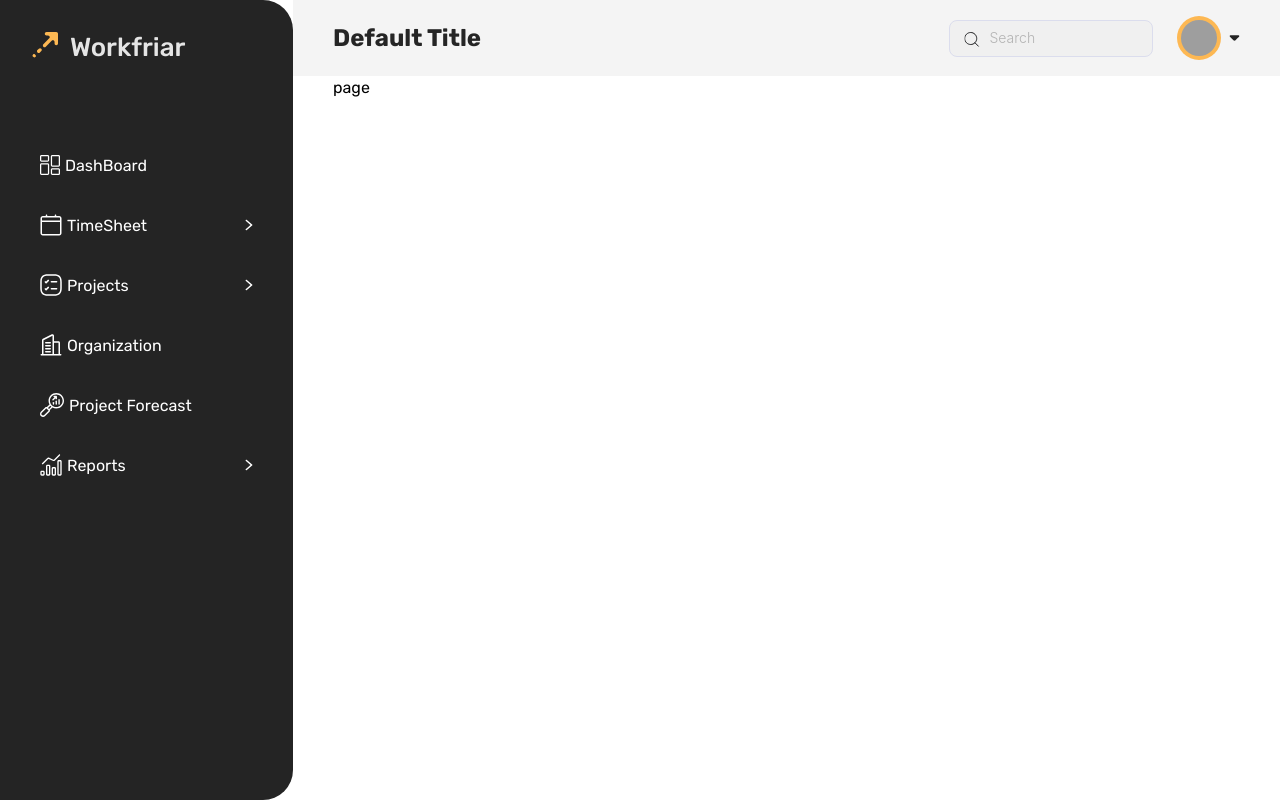
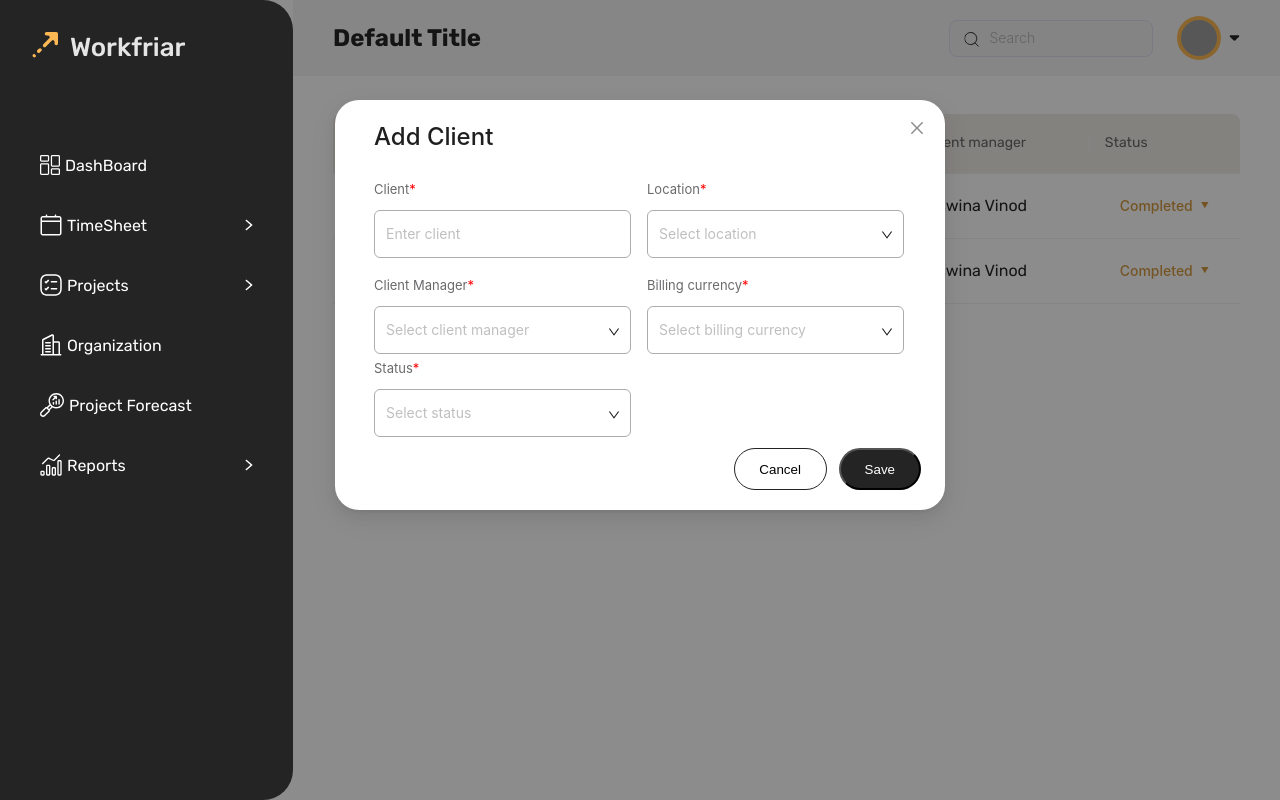
Before and after one commit to karthikkrishnakumar/workfriar_admin_frontend, a Next.js app: page /projects/client in a window 1280 px wide. Built offline with nearby package versions, Linux system fonts and the light colour scheme; grey boxes are pictures that could not be loaded.

Commit message:
projects - client sub-module

```diff
--- a/src/app/(home)/projects/client/page.tsx
+++ b/src/app/(home)/projects/client/page.tsx
@@ -1,6 +1,5 @@
+import ClientView from "@/module/projects/client/views/page";
 
-export default function page () {
-    return (
-      <div>page</div>
-    )
-  }
+export default function page() {
+  return <ClientView />;
+}
--- /dev/null
+++ b/src/module/projects/client/components/add-client-modal/add-client-modal.tsx
@@ -0,0 +1,91 @@
+"use client";
+import React from "react";
+import ModalFormComponent from "@/themes/components/modal-form/modal-form";
+
+interface AddClientModalProps {
+  isAddModalOpen: boolean;
+  onClose?: () => void;
+  onSave: (values: Record<string, any>) => void;
+}
+
+const AddClientModal: React.FC<AddClientModalProps> = ({
+  isAddModalOpen,
+  onClose,
+  onSave,
+}) => {
+  return (
+    <ModalFormComponent
+      isVisible={isAddModalOpen}
+      onClose={onClose}
+      title={"Add Client"}
+      primaryButtonLabel={"Save"}
+      secondaryButtonLabel={"Cancel"}
+      onPrimaryClick={onSave}
+      formRows={[
+        {
+          fields: [
+            {
+              name: "client_name",
+              label: "Client",
+              type: "text",
+              required: true,
+              placeholder: "Enter client",
+            },
+            {
+              name: "location",
+              label: "Location",
+              type: "select",
+              options: [
+                { label: "India", value: "india" },
+                { label: "Dubai", value: "dubai" },
+                { label: "UK", value: "uk" },
+              ],
+              required: true,
+              placeholder: "Select location",
+            },
+          ],
+        },
+        {
+          fields: [
+            {
+              name: "client_manager",
+              label: "Client Manager",
+              type: "select",
+              options: [{ label: "Aswina Vinod", value: "aswina_vinod" }],
+              required: true,
+              placeholder: "Select client manager",
+            },
+            {
+              name: "billing_currency",
+              label: "Billing currency",
+              type: "select",
+              options: [{ label: "Dirham", value: "dirham" }],
+              required: true,
+              placeholder: "Select billing currency",
+            },
+          ],
+        },
+        {
+          fields: [
+            {
+              name: "status",
+              label: "Status",
+              type: "select",
+              options: [
+                { label: "Not started", value: "Not_started" },
+                { label: "In progress", value: "In_progress" },
+                { label: "On hold", value: "On_hold" },
+                { label: "Cancelled", value: "Cancelled" },
+                { label: "Completed", value: "Completed" },
+              ],
+              required: true,
+              placeholder: "Select status",
+            },
+          ],
+        },
+      ]}
+    />
+  );
+};
+
+export default AddClientModal;
--- /dev/null
+++ b/src/module/projects/client/components/client/client.module.scss
@@ -0,0 +1,58 @@
+.tableWrapper {
+    width: 100%;
+    margin-top: 36px;
+}
+
+.table :global {
+    .ant-table-thead {
+        border-radius: 8px;
+
+        & .ant-table-cell {
+            background: var(--secondary-golden-color-light) !important;
+            justify-content: space-between;
+            height: 60px;
+            font-family: var(--font-rubik);
+            font-size: var(--default-font-size);
+            font-weight: var(--default-font-weight);
+            line-height: 16.59px;
+            text-align: left;
+            color: var(--Text-text_grey_1, #686869);
+
+        }
+    }
+
+
+
+    .ant-table-tbody {
+        border-radius: 12px;
+
+        &>tr {
+            &:last-child {
+                border-radius: 12px;
+            }
+        }
+
+        & .ant-table-cell {
+            justify-content: space-between;
+            font-family: var(--font-rubik);
+            font-size: var(--heading-3-size);
+            font-weight: var(--default-font-weight);
+            line-height: 22.4px;
+            text-align: left;
+            color: var(--Text, #252525);
+            margin: 4px 0;
+
+
+            & .ant-btn {
+                color: #666666;
+                font-size: var(--default-font-size);
+                border: none;
+                text-transform: capitalize;
+                font-weight: var(--sub-heading-font-weight);
+                line-height: 19.6px;
+                color: var(--primary-golden-color-dark);
+            }
+
+        }
+    }
+}
--- /dev/null
+++ b/src/module/projects/client/components/client/client.tsx
@@ -0,0 +1,151 @@
+"use client";
+import React, { useState } from "react";
+import { Table, Button, Dropdown } from "antd";
+import type { MenuProps } from "antd";
+import styles from "./client.module.scss";
+import AddClientModal from "../add-client-modal/add-client-modal";
+
+/**
+ * Interface representing the client data structure.
+ * @interface ClientData
+ */
+interface ClientData {
+  key: string;
+  client_name: string;
+  location: string;
+  client_manager: string;
+  billing_currency: string;
+  status: "completed" | "in_progress" | "on_hold" | "cancelled" | "not_started";
+}
+
+const Client: React.FC = () => {
+  const data: ClientData[] = [
+    {
+      key: "1",
+      client_name: "Techfriar Technologies",
+      location: "India",
+      client_manager: "Aswina Vinod",
+      billing_currency: "",
+      status: "completed",
+    },
+    {
+      key: "2",
+      client_name: "Techfriar Technologies",
+      location: "Dubai",
+      client_manager: "Aswina Vinod",
+      billing_currency: "Dirham",
+      status: "completed",
+    },
+  ];
+
+  const [isAddModalOpen, setIsAddModalOpen] = useState(true);
+  const [clientData, setClientData] = useState<ClientData[]>(data);
+
+  /**
+   * Handles the form submission from the AddClientModal
+   * @param {Record<string, any>} values - The values for the new client
+   */
+  const handleAddClientSubmit = (values: Record<string, any>) => {
+    console.log("Updated Client Details:", values);
+    setIsAddModalOpen(false); // Close modal after submission
+  };
+
+  /**
+   * Changes the client status
+   * @param {string} key - The key of the client to update
+   * @param {string} newStatus - The new status to set
+   */
+  const handleStatusChange = (key: string, newStatus: ClientData["status"]) => {
+    setClientData((prevData) =>
+      prevData.map((item) =>
+        item.key === key ? { ...item, status: newStatus } : item
+      )
+    );
+  };
+
+  /**
+   * Converts the status value to a readable format
+   * @param {string} status - The status value to convert
+   * @returns {string} - The formatted status string
+   */
+  const getStatusText = (status: ClientData["status"]): string => {
+    return status.replace(/_/g, " ").replace(/\b\w/g, (l) => l.toUpperCase());
+  };
+
+  const columns = [
+    {
+      title: "Client",
+      dataIndex: "client_name",
+      key: "client_name",
+      width: "25%",
+    },
+    {
+      title: "Location",
+      dataIndex: "location",
+      key: "location",
+      width: "20%",
+    },
+    {
+      title: "Billing currency",
+      dataIndex: "billing_currency",
+      key: "billing_currency",
+      width: "20%",
+    },
+    {
+      title: "Client manager",
+      dataIndex: "client_manager",
+      key: "client_manager",
+      width: "20%",
+    },
+
+    {
+      title: "Status",
+      dataIndex: "status",
+      key: "status",
+      width: "15%",
+      render: (status: ClientData["status"], record: ClientData) => {
+        const menuItems: MenuProps["items"] = [
+          { key: "completed", label: getStatusText("completed") },
+          { key: "in_progress", label: getStatusText("in_progress") },
+          { key: "on_hold", label: getStatusText("on_hold") },
+          { key: "cancelled", label: getStatusText("cancelled") },
+          { key: "not_started", label: getStatusText("not_started") },
+        ];
+
+        const handleMenuClick = (e: { key: string }) => {
+          handleStatusChange(record.key, e.key as ClientData["status"]);
+        };
+
+        return (
+          <Dropdown
+            menu={{ items: menuItems, onClick: handleMenuClick }}
+            trigger={["click"]}
+          >
+            <Button type="text" className={styles.statusButton}>
+              {getStatusText(status)}
+              <span style={{ marginLeft: 0, fontSize: "8px" }}>▼</span>
+            </Button>
+          </Dropdown>
+        );
+      },
+    },
+  ];
+
+  return (
+    <div className={styles.tableWrapper}>
+      <Table
+        columns={columns}
+        dataSource={clientData}
+        pagination={false}
+        className={styles.table}
+      />
+      <AddClientModal
+        isAddModalOpen={isAddModalOpen}
+        onClose={() => setIsAddModalOpen(false)}
+        onSave={handleAddClientSubmit}
+      />
+    </div>
+  );
+};
+
+export default Client;
--- /dev/null
+++ b/src/module/projects/client/views/page.tsx
@@ -0,0 +1,7 @@
+import Client from "../components/client/client";
+
+const ClientView = () => {
+  return <Client />;
+};
+
+export default ClientView;
--- a/src/module/projects/task-category/components/task-category/task-category.tsx
+++ b/src/module/projects/task-category/components/task-category/task-category.tsx
@@ -32,7 +32,7 @@ const TaskCategory: React.FC = () => {
   ];
 
   const [isEditModalOpen, setIsEditModalOpen] = useState(false);
-  const [isAddModalOpen, setIsAddModalOpen] = useState(true);
+  const [isAddModalOpen, setIsAddModalOpen] = useState(false);
   const [selectedTaskCategory, setSelectedTaskCategory] =
     useState<TaskCategoryData | null>(null);
   const [TaskCategoryData, setTaskCategoryData] =
```
